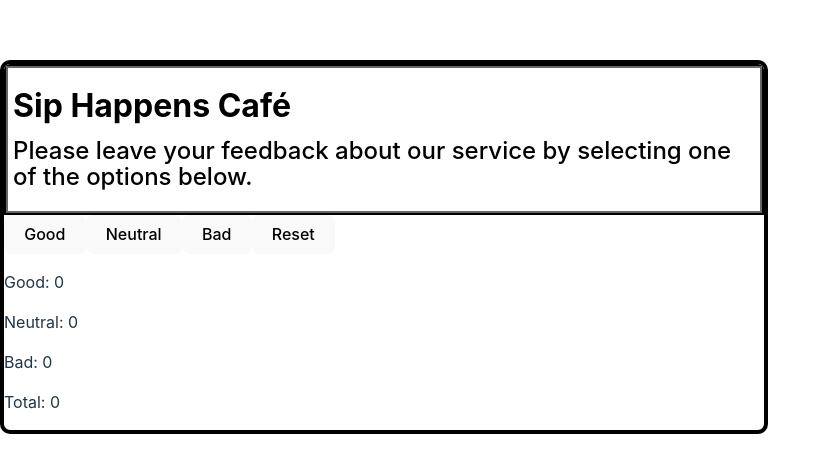
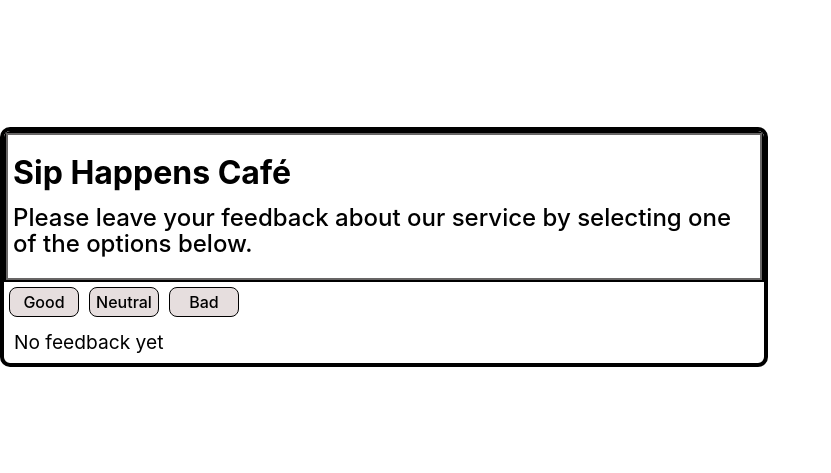
Before and after one commit to Olexandr-L45D/goit-react-hw-02, a React (Vite) app: page / in a window 1280 px wide. Shown: the part 153-626 px from the top of the page, without its empty margins (0-831 px from the left). Built offline with nearby package versions, Linux system fonts and the light colour scheme.

Commit message:
updaeta-function

```diff
--- a/src/components/App/App.jsx
+++ b/src/components/App/App.jsx
@@ -1,68 +1,49 @@
 
 import css from './App.module.css'
-import { useState, useEffect } from "react";
+import React, { useState, useEffect } from "react";
 import Description from "../Description/Description"
 import Options from "../Options/Options"
-//import Feedback from "../Feedback/Feedback"
+import Feedback from "../Feedback/Feedback"
 import Notification from "../Notification/Notification"
 
 export default function App() {
-  const [values, setValues] = useState({
-    good: 0,
-    neutral: 0,
-    bad: 0
+  const [values, setValues] = useState(() => {
+    const savClicks = window.localStorage.getItem("m-click");
+    return savClicks !== null ? JSON.parse(savClicks) : {
+      good: 0,
+      neutral: 0,
+      bad: 0
+    };
   });
-  const [isOptionsOpen, setIsOptionsOpen] = useState(false);
-  const openOption = () => setIsOptionsOpen(false);
-
-  // console.log(setTimeout(openOption, 2000));
-
-  // useEffect(() => {
-  // }, []);
 
   useEffect(() => {
-    console.log("Clicks updated: ", openOption);
-  }, [openOption]);
+    window.localStorage.setItem("m-click", JSON.stringify(values));
+  }, [values]);
 
-
-  const onFeedback = (option) => {
+  const updateFeedback = (option) => {
     setValues({
       ...values,
       [option]: values[option] + 1
     });
   }
 
+  const resetValue = () => {
+    setValues({
+      good: 0,
+      neutral: 0,
+      bad: 0
+    })
+  }
   const totalFeedback = values.good + values.neutral + values.bad;
+  const positiveFeedback = Math.round((values.good / totalFeedback) * 100);
+
   return (
     <div className={css.container}>
-
       <>
-        {/* <>{totalFeedback > 0 ? <Feedback /> : <Notification />}</> */}
-
         <Description />
-        {isOptionsOpen && <Notification onClose={openOption} />}
-
-        <>
-          <button onClick={() => onFeedback("good")} className={css.button} >Good </button>
-          <button onClick={() => onFeedback("neutral")} className={css.button}>Neutral </button>
-          <button onClick={() => onFeedback("bad")} className={css.button}>Bad </button>
-          <button onClick={() => setValues(0)} className={css.button}>Reset</button>
-
-          <p className={css.paragrText}>Good: {values.good} </p>
-          <p className={css.paragrText}>Neutral: {values.neutral}</p>
-          <p className={css.paragrText}>Bad: {values.bad}</p>
-          <p className={css.paragrText}>Total: {totalFeedback}</p>
-        </>
-        {/* <Options /> */}
-        {/* <Feedback><p className={css.paragrText}>Total: {totalFeedback}</p></Feedback> */}
-
+        <Options updateFeedback={updateFeedback} resetValue={resetValue} totalFeedback={totalFeedback} />
+        {totalFeedback > 0 ? <Feedback values={values} positiveFeedback={positiveFeedback} totalFeedback={totalFeedback} /> : <Notification />}
       </>
     </div>
   )
 }
-// стан для зберігання відгуків в АПП
-// const [values, setValues] = useState({
-//   good: 0,
-//   neutral: 0,
-//   bad: 0
-// });
--- a/src/components/Feedback/Feedback.jsx
+++ b/src/components/Feedback/Feedback.jsx
@@ -1,25 +1,15 @@
-// Feedback
+
 import css from "./Feedback.module.css"
-import { useState } from "react";
 export default function Feedback(
-    { good, neutral, bad }
+    { values, totalFeedback, positiveFeedback }
 ) {
-
     return (
         <>
             <p className={css.paragrText}>Good: {values.good} </p>
             <p className={css.paragrText}>Neutral: {values.neutral}</p>
             <p className={css.paragrText}>Bad: {values.bad}</p>
-
+            <p className={css.paragrText}>Total: {totalFeedback}</p>
+            <p className={css.paragrText}>Positive: {positiveFeedback}%</p>
         </>
     )
 }
-
-
-
-
-// // const totalFeedback = good + neutral + bad;
-// const updateFeedback = feedbackType => {
-//     // Тут використовуй сеттер, щоб оновити стан
-// }
-// Math.round((good / totalFeedback) * 100)
--- a/src/components/Feedback/Feedback.module.css
+++ b/src/components/Feedback/Feedback.module.css
@@ -1,8 +1,7 @@
-/* style Feedback */
 .paragrText {
     padding: 5px;
     margin: 5px;
-    width: 100px;
+    width: 150px;
     height: auto;
     background-color: #ffffff;
 
--- a/src/components/Notification/Notification.module.css
+++ b/src/components/Notification/Notification.module.css
@@ -1,7 +1,8 @@
-/* style Notification */
 .paragraf {
+    padding: 5px;
+    margin: 5px;
     color: black;
-    font-size: 1.5em;
-    font-weight: 500;
+    font-size: 1.2em;
+    font-weight: 400;
     line-height: 1.1;
 }
--- a/src/components/Options/Options.jsx
+++ b/src/components/Options/Options.jsx
@@ -1,69 +1,15 @@
-// Options
 
-// import css from "./Options.module.css"
-// import { useState, onFeedback } from "react";
-// export default function Options(
-//     { values, setValues }
-// ) {
-//     const onFeedback = (option) => {
-//         setValues({
-//             ...values,
-//             option: values[option] + 1
-//         });
-//     }
-//     const resetClick = () => { setValues(0) };
+import css from "./Options.module.css"
 
-//     return (
-//         <>
-//             <div>
-//                 <button onClick={() => onFeedback("good")} className={css.button}>Good </button>
-//                 <button onClick={() => onFeedback("neutral")} className={css.button}>Neutral </button>
-//                 <button onClick={() => onFeedback("bad")} className={css.button}>Bad </button>
-//                 <button onClick={resetClick} className={css.button}>Reset</button>
-//             </div>
-
-//         </>
-//     );
-// }
-
-
-// className={css.button}
-// const [clicks] = useState(0);
-
-// useEffect(() => {
-//     console.log("You can see me only once!");
-// }, []);
-
-// useEffect(() => {
-//     console.log("Clicks updated: ", clicks);
-// }, [clicks]);
-
-// useEffect(() => {
-//     document.title = `You clicked ${clicks} times`;
-// });
-// export default function Options(
-//     { updateFeedback, totalFeedback }
-// ) {
-//     return (
-//         <div className={css.container}>
-//             <button onClick={() => setClicks(clicks + 1)}>
-//                 Good {clicks}
-//             </button>
-//             <button onClick={() => setClicks(clicks + 1)}>
-//                 Neutral {clicks}
-//             </button>
-//             <button onClick={() => setClicks(clicks + 1)}>
-//                 Bad {clicks}
-//             </button>
-//             <button onClick={() => setClicks(clicks + 1)}>
-//                 Reset {clicks}
-//             </button>
-//         </div>)
-// }
-//  {/* <p>Positive: {positive}</p> */}
-
-export default function Options() {
+export default function Options({ updateFeedback, resetValue, totalFeedback }) {
     return (
-        <div>Hello</div>
-    )
+        <>
+            <div>
+                <button onClick={() => updateFeedback("good")} className={css.button} >Good </button>
+                <button onClick={() => updateFeedback("neutral")} className={css.button}>Neutral </button>
+                <button onClick={() => updateFeedback("bad")} className={css.button}>Bad  </button>
+                {totalFeedback > 0 && <button onClick={resetValue} className={css.button}>Reset</button>}
+            </div>
+        </>
+    );
 }
--- a/src/components/Options/Options.module.css
+++ b/src/components/Options/Options.module.css
@@ -1,4 +1,3 @@
-/* style Options */
 .container {
     padding: 0px;
     margin: 0px auto;
@@ -14,7 +13,7 @@
     margin: 5px;
     width: 70px;
     height: auto;
-    background-color: #ffffff;
+    background-color: #e6dede;
     border: 1px solid black;
 }
 
@@ -22,8 +21,6 @@
     width: 300px;
     height: auto;
     list-style: none;
-    /* border: 1px solid rgb(104, 102, 102);
-    color: rgb(14, 15, 15); */
     display: flex;
     flex-direction: row;
     text-align: left;
```
Also changed, not shown: src/components/Notification/Notification.jsx (+1 -27 lines).
